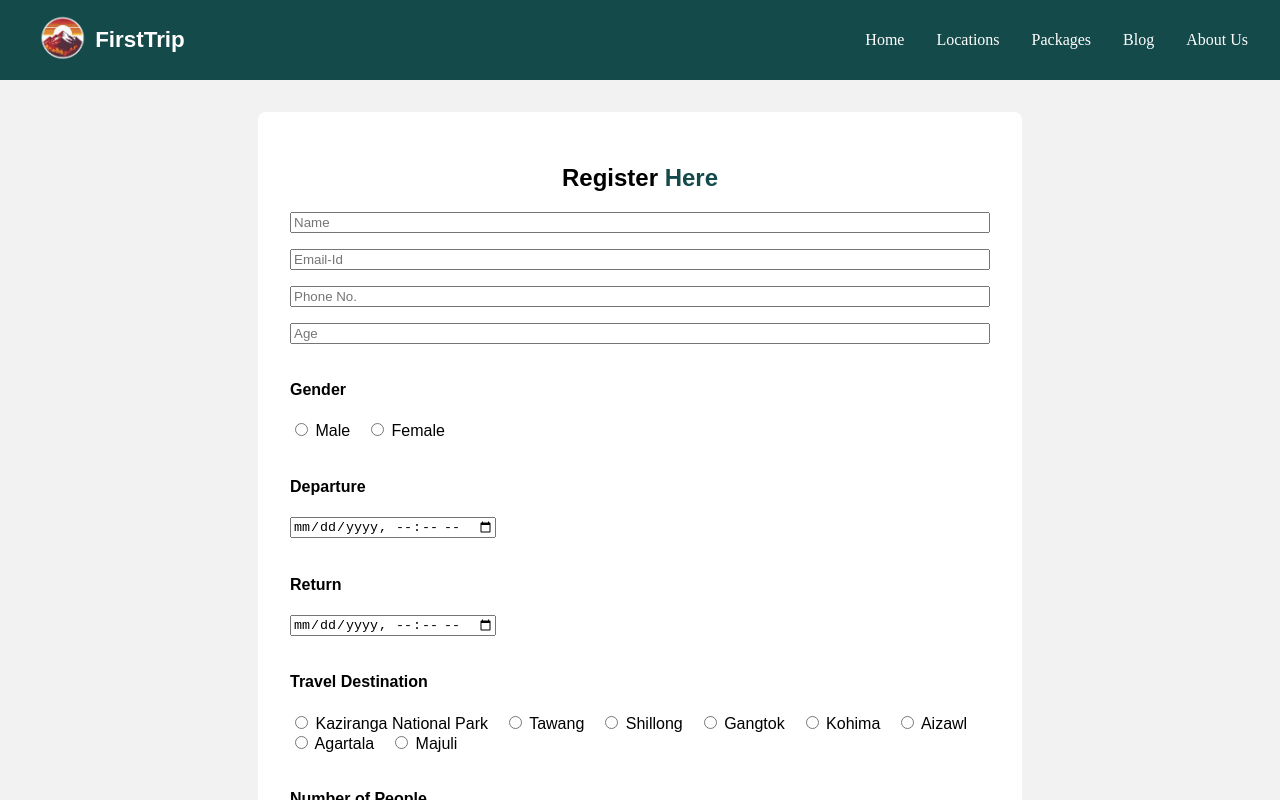
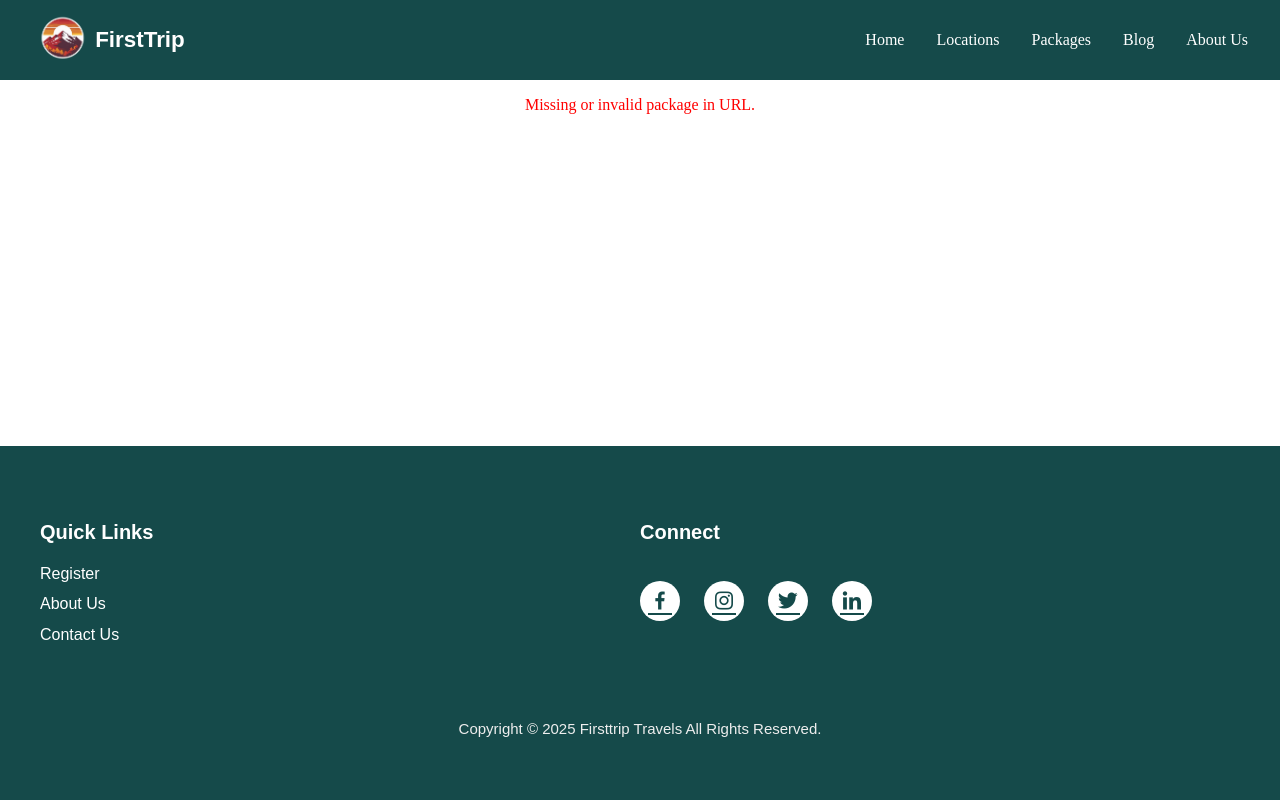
Before and after one commit to jita1218/travel_app, a React (Vite) app: page /register in a window 1280 px wide. Built offline with nearby package versions, Linux system fonts and the light colour scheme.

Commit message:
Joined the registration page with backend

```diff
--- a/src/pages/RegisterPage.jsx
+++ b/src/pages/RegisterPage.jsx
@@ -1,156 +1,100 @@
-// src/pages/RegisterPage.jsx
-
+// src/pages/PackageForm.jsx
 import React, { useState, useEffect } from 'react';
 import { useLocation } from 'react-router-dom';
+import axios from 'axios';
 
-const RegisterPage = () => {
+const API_BASE = import.meta.env.VITE_API_BASE_URL;
+
+const PackageForm = () => {
   const location = useLocation();
-    const query = new URLSearchParams(location.search);
-    const preselectedPlace = query.get('place');
+  const [destination, setDestination] = useState('');
+  const [formData, setFormData] = useState({
+    username: '',
+    travel_date: '',
+    num_people: ''
+  });
+  const [message, setMessage] = useState('');
+  const [error, setError] = useState('');
 
-    const [formData, setFormData] = useState({
-        name: '',
-        email: '',
-        phone: '',
-        age: '',
-        gender: '',
-        departure: '',
-        returnDate: '',
-        destination: '',
-        termsAccepted: false,
-        travelType: 'Single',
-        groupSize: '',
+  // Extract 'package' from URL query param
+  useEffect(() => {
+    const params = new URLSearchParams(location.search);
+    const dest = params.get('package'); // key should be 'package'
+    if (dest) setDestination(dest);
+  }, [location.search]);
+
+  const handleChange = (e) => {
+    const { name, value } = e.target;
+    setFormData((prev) => ({ ...prev, [name]: value }));
+  };
+
+  const handleSubmit = async (e) => {
+    e.preventDefault();
+    setError('');
+    setMessage('');
+
+    if (!destination) {
+      setError('Missing or invalid package in URL.');
+      return;
+    }
+
+    try {
+      const res = await axios.post('${API_BASE}/api/bookings/create', {
+        username: formData.username,
+        travel_date: formData.travel_date,
+        num_people: formData.num_people,
+        destination: destination
       });
 
-    useEffect(() => {
-        if (preselectedPlace) {
-            setFormData((prev) => ({
-                ...prev,
-                destination: preselectedPlace,
-            }));
-        }
-    }, [preselectedPlace]);
-
-    const handleChange = (e) => {
-        const { name, value, type, checked } = e.target;
-
-        if (type === 'checkbox') {
-            setFormData({ ...formData, [name]: checked });
-        } else {
-            setFormData({ ...formData, [name]: value });
+      setMessage(res.data.message || 'Booking successful!');
+      setFormData({ username: '', travel_date: '', num_people: '' });
+    } catch (err) {
+      setError(err.response?.data?.error || 'Booking failed.');
     }
   };
 
-    const handleSubmit = (e) => {
-        e.preventDefault();
-
-        if (formData.phone.length < 10 || isNaN(formData.phone)) {
-            alert('Phone number must be at least 10 digits and numeric.');
-            return;
+  if (!destination) {
+    return <p style={{ color: 'red', textAlign: 'center' }}>Missing or invalid package in URL.</p>;
   }
 
-        if (formData.travelType === 'Group' && (!formData.groupSize || parseInt(formData.groupSize) < 2)) {
-            alert('Please enter valid number of people for group travel (at least 2).');
-            return;
-        }
-
-        if (!formData.destination) {
-            alert('Please select a travel destination.');
-            return;
-        }
-
-        console.log('Form submitted:', formData);
-        alert('Registration successful!');
-    };
-
   return (
-        <div style={{ fontFamily: 'Poppins, sans-serif', padding: '2rem', backgroundColor: '#f2f2f2' }}>
-            <form onSubmit={handleSubmit} style={{ backgroundColor: '#fff', padding: '2rem', borderRadius: '8px', maxWidth: '700px', margin: 'auto' }}>
-                <h2 style={{ textAlign: 'center' }}>Register <span style={{ color: '#154a4a' }}>Here</span></h2>
-                <div style={{ display: 'flex', flexDirection: 'column', gap: '1rem' }}>
-                    <input type="text" name="name" placeholder="Name" value={formData.name} onChange={handleChange} required />
-                    <input type="email" name="email" placeholder="Email-Id" value={formData.email} onChange={handleChange} required />
-                    <input type="tel" name="phone" placeholder="Phone No." value={formData.phone} onChange={handleChange} required />
-                    <input type="number" name="age" placeholder="Age" value={formData.age} onChange={handleChange} required />
-
-                    <div>
-                        <h4>Gender</h4>
-                        <label style={{ marginRight: '1rem' }}><input type="radio" name="gender" value="Male" onChange={handleChange} required /> Male</label>
-                        <label><input type="radio" name="gender" value="Female" onChange={handleChange} /> Female</label>
-                    </div>
-
-                    <div>
-                        <h4>Departure</h4>
-                        <input type="datetime-local" name="departure" value={formData.departure} onChange={handleChange} required />
-                    </div>
-
-                    <div>
-                        <h4>Return</h4>
-                        <input type="datetime-local" name="returnDate" value={formData.returnDate} onChange={handleChange} required />
-                    </div>
-
-                    <div>
-                        <h4>Travel Destination</h4>
-                        {['Kaziranga National Park', 'Tawang', 'Shillong', 'Gangtok', 'Kohima', 'Aizawl', 'Agartala', 'Majuli'].map((dest, i) => (
-                            <label key={i} style={{ marginRight: '1rem' }}>
+    <div style={{ padding: '2rem' }}>
+      <h2>Book your trip to {destination}</h2>
+      <form onSubmit={handleSubmit}>
         <input
-                                    type="radio"
-                                    name="destination"
-                                    value={dest}
-                                    checked={formData.destination === dest}
-                                    onChange={handleChange}
-                                /> {dest}
-                            </label>
-                        ))}
-                    </div>
-
-                    <div>
-                        <h4>Number of People</h4>
-                        <label style={{ marginRight: '1rem' }}>
-                            <input
-                                type="radio"
-                                name="travelType"
-                                value="Single"
-                                checked={formData.travelType === 'Single'}
-                                onChange={handleChange}
-                                required
-                            /> Single
-                        </label>
-                        <label>
-                            <input
-                                type="radio"
-                                name="travelType"
-                                value="Group"
-                                checked={formData.travelType === 'Group'}
-                                onChange={handleChange}
-                            /> Group
-                        </label>
-                    </div>
-
-                    {formData.travelType === 'Group' && (
-                        <input
-                            type="number"
-                            name="groupSize"
-                            placeholder="How many people?"
-                            min="2"
-                            value={formData.groupSize}
+          type="text"
+          name="username"
+          placeholder="Your Name"
+          value={formData.username}
           onChange={handleChange}
           required
         />
-                    )}
+        <br />
+        <input
+          type="date"
+          name="travel_date"
+          value={formData.travel_date}
+          onChange={handleChange}
+          required
+        />
+        <br />
+        <input
+          type="number"
+          name="num_people"
+          placeholder="Number of People"
+          value={formData.num_people}
+          onChange={handleChange}
+          min={1}
+          required
+        />
+        <br />
+        <button type="submit">Book Now</button>
+      </form>
 
-                    <label>
-                        <input type="checkbox" name="termsAccepted" checked={formData.termsAccepted} onChange={handleChange} required />
-                        I accept the Terms & Conditions.
-                    </label>
-
-                    <button type="submit" style={{ padding: '0.75rem', backgroundColor: '#154a4a', color: '#fff', border: 'none', borderRadius: '4px' }}>
-                        Submit
-                    </button>
-                </div>
-            </form>
+      {message && <p style={{ color: 'green' }}>{message}</p>}
+      {error && <p style={{ color: 'red' }}>{error}</p>}
     </div>
   );
 };
 
-export default RegisterPage;
+export default PackageForm;
```
Lines whose indentation alone changed are shown as unchanged.
